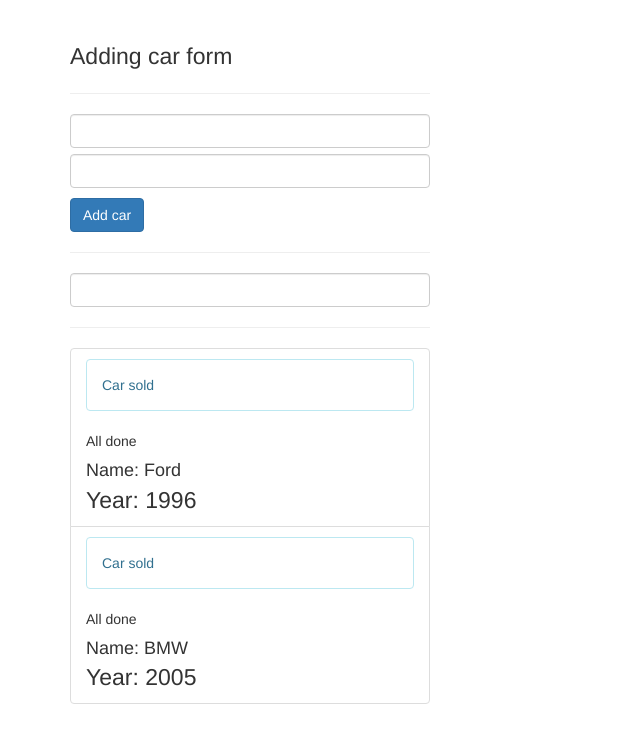
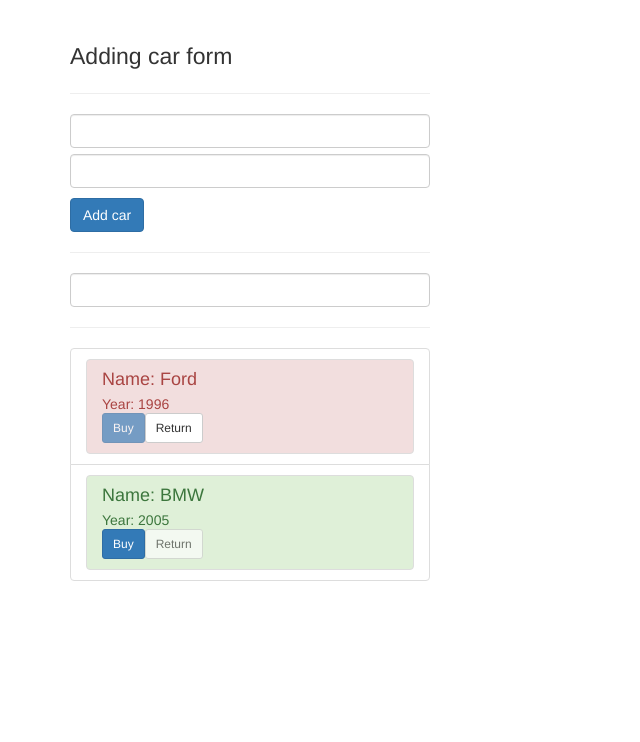
Before and after one commit to impavliuchenko/angular4-study, an Angular app: page / in a window 1280 px wide. Shown: the top 742 px of the page, without its empty margins (0-640 px from the left). Built offline with nearby package versions, Linux system fonts and the light colour scheme.

Commit message:
add logic to buy/sell cars (use ngModel, ngClass, flags etc)

```diff
--- a/src/app/add-car/add-car.component.ts
+++ b/src/app/add-car/add-car.component.ts
@@ -6,7 +6,7 @@ import {Component, ElementRef, EventEmitter, OnInit, Output, ViewChild} from '@a
   styleUrls: ['./add-car.component.css']
 })
 export class AddCarComponent implements OnInit {
-  @Output() addCarAction = new EventEmitter<{name: string, year: number}>();
+  @Output() addCarAction = new EventEmitter<{name: string, year: number, isSold: boolean}>();
   @ViewChild('carYearInput') carYearInput: ElementRef;
 
   constructor() { }
@@ -17,9 +17,10 @@ export class AddCarComponent implements OnInit {
   addCar(carNameEl) {
     this.addCarAction.emit({
       name: carNameEl.value,
-      year: +this.carYearInput.nativeElement.value
+      year: +this.carYearInput.nativeElement.value,
+      isSold: false
     });
     carNameEl.value = '';
-    this.carYearInput.nativeElement.value = 2017;
+    this.carYearInput.nativeElement.value = 0;
   }
 }
--- a/src/app/car/car.component.html
+++ b/src/app/car/car.component.html
@@ -1,10 +1,18 @@
-<div [appBackground] = "'lightblue'" [defaultColor] = "'transparent'"
-     class="alert alert-info" (click)="onClick()">
-  Car sold
+<div [ngClass] = "getClass()">
+  <h4 #carHeading class="list-group-item-heading">Name: {{carItem.name}}</h4>
+  <p class="list-group-item-text">Year: {{carItem.year}}</p>
+  <div>
+    <button
+      class="btn btn-sm btn-primary"
+      [disabled] = "carItem.isSold"
+      (click)="onAction('buy')">
+      Buy
+    </button>
+    <button
+      class="btn btn-sm btn-default"
+      [disabled] = "!carItem.isSold"
+      (click)="onAction('return')">
+      Return
+    </button>
+  </div>
 </div>
-<div [ngSwitch] = "currentCar.year">
-  <p *ngSwitchCase="2017">Check that you pass th year</p>
-  <p *ngSwitchCase="2018">New car!</p>
-  <p *ngSwitchDefault>All done</p>
-</div>
-<ng-content></ng-content>
--- a/src/app/car/car.component.ts
+++ b/src/app/car/car.component.ts
@@ -7,20 +7,25 @@ import {AfterViewInit, Component, ContentChild, ElementRef, Input, OnInit} from
 })
 export class CarComponent implements AfterViewInit, OnInit {
 
-  @Input() carItem: {name: string, year: number};
+  @Input() carItem: {name: string, year: number, isSold: boolean};
   @ContentChild('carHeading') carHeading: ElementRef;
-  currentCar: {name: string, year: number};
 
   ngAfterViewInit() {
     console.log(this.carHeading);
   }
 
   ngOnInit() {
-    this.currentCar = this.carItem;
   }
 
-  onClick() {
-    this.currentCar = this.carItem;
-    console.log(this.currentCar);
+  getClass() {
+    return {
+      'list-group-item-success': !this.carItem.isSold,
+      'list-group-item-danger': this.carItem.isSold,
+      'list-group-item': true
+    };
+  }
+
+  onAction(type: string) {
+    this.carItem.isSold = type === 'buy' ? true : false;
   }
 }
--- a/src/app/cars/cars.component.html
+++ b/src/app/cars/cars.component.html
@@ -5,8 +5,5 @@
 <input type="text" class="form-control" [(ngModel)] = "searchCar">
 <hr>
 <div class="list-group">
-  <app-car class="list-group-item" *ngFor="let car of cars | carFilter:searchCar:'name'" [carItem] = "car">
-    <h4 #carHeading class="list-group-item-heading">Name: {{car.name}}</h4>
-    <p class="list-group-item-text">Year: {{car.year}}</p>
-  </app-car>
+  <app-car class="list-group-item" *ngFor="let car of cars | carFilter:searchCar:'name'" [carItem] = "car"></app-car>
 </div>
--- a/src/app/cars/cars.component.ts
+++ b/src/app/cars/cars.component.ts
@@ -9,13 +9,15 @@ export class CarsComponent implements OnInit {
 
   searchCar = '';
 
-  cars: [{name: string, year: number}] = [{
+  cars: [{name: string, year: number, isSold: boolean}] = [{
     name: 'Ford',
-    year: 1996
+    year: 1996,
+    isSold: true
     }, {
     name: 'BMW',
-    year: 2005
-    }
+    year: 2005,
+    isSold: false
+  }
   ];
 
   constructor() { }
@@ -23,7 +25,7 @@ export class CarsComponent implements OnInit {
   ngOnInit() {
   }
 
-  updateCarList(car: {name: string, year: number}) {
+  updateCarList(car: {name: string, year: number, isSold: boolean}) {
     this.cars.push(car);
   }
 }
```
